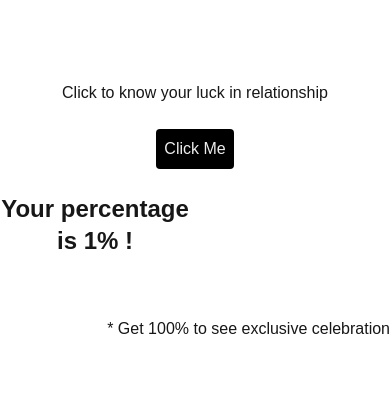
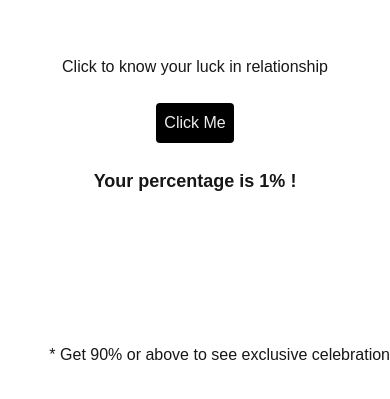
Before and after one commit to Riyaszingbizz/projectraju, a Next.js app: page / in a window 390 px wide. Shown: the part 211-610 px from the top of the page. Built offline with nearby package versions, Linux system fonts and the light colour scheme.

Commit message:
captain prabakar

```diff
--- a/app/page.tsx
+++ b/app/page.tsx
@@ -22,11 +22,11 @@ export default function page() {
       setHeart("💖💖💖");
       setRaju("");
     }
-    else if (riyas <=99) {
+    else if (riyas <=89) {
       setHeart("💖💖💖");
       setRaju("");
     }
-    else if (riyas < 101) {
+    else if (riyas > 89)  {
       setHeart("😱😱😱");
       setRaju("/raju.mp4");
 
@@ -37,11 +37,13 @@ export default function page() {
     <div className="h-screen w-full flex flex-col items-center justify-center gap-6">
       <div className="">Click to know your luck in relationship</div>
       <button onClick={handle} className="bg-black/100 text-[#ededed] p-2 rounded transform hover:bg-black/50 transition-transform duration-300">Click Me</button>
-      <div className="text-2xl font-bold text-center flex justify-items-center">
+      <div className="text-lg md:text-2xl font-bold text-center flex justify-items-center">
         Your percentage is {count}% {heart}!
-        <video src={raju} width={200} height={200} autoPlay loop>get 100 percent to see celebration</video>
+        </div>
+        <div className="flex justify-items-center">
+        <video src={raju} width={200} height={200} autoPlay loop controls={false}>get 90 above to see celebration</video>
       </div>
-      <div className="w-full text-end">* Get 100% to see exclusive celebration</div>
+      <div className="w-full text-end">* Get 90% or above to see exclusive celebration</div>
     </div>
   );
 }
```
